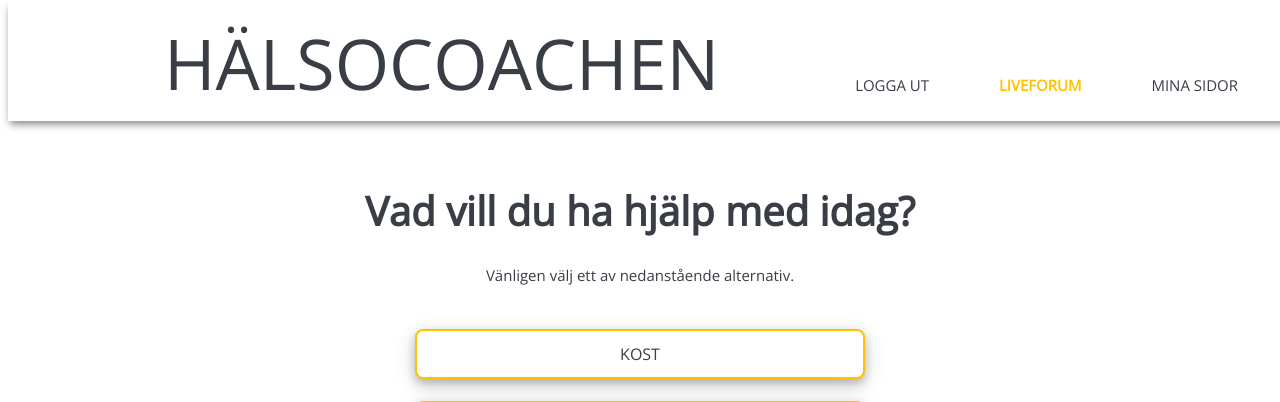
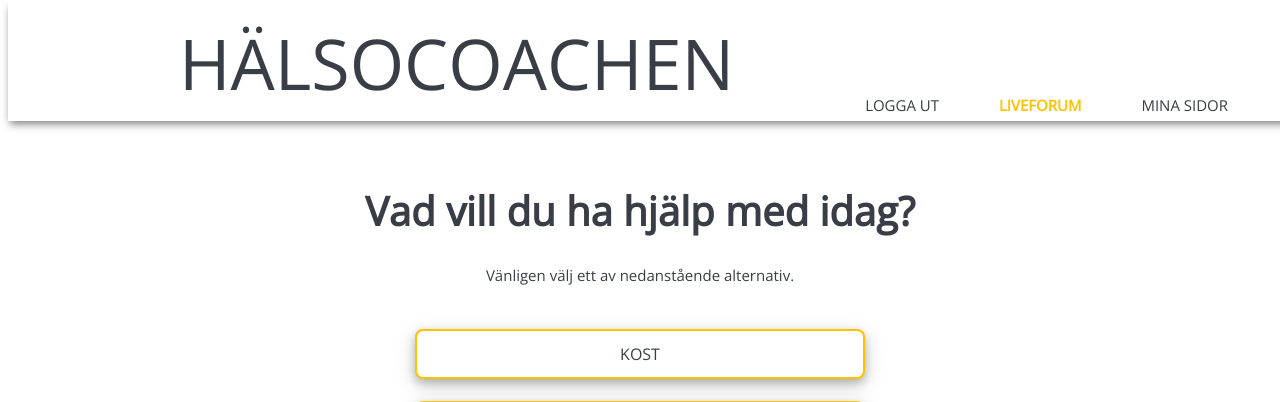
Before and after one commit to Jummis/Projektet, a PHP site: page /chatOptions.php in a window 1280 px wide. Shown: the top 402 px of the page. Run offline with PHP 8.4, Linux system fonts and the light colour scheme.

Commit message:
Flyttat linksen på ul

```diff
--- a/main.css
+++ b/main.css
@@ -8,6 +8,7 @@ body{
 #Logga{
     font-size: 70px;
     color: #393E46;
+    margin-top: 80px;
 }
 
 .box{
@@ -130,9 +131,8 @@ li {
 li a {
     display: block;
     text-align: center;
-    padding: 20px;
-    padding-right: 50px;
-    margin-top: 40px;
+    padding-right: 60px;
+    margin-top: 80px;
     text-decoration: none;
     color: #393E46;
 }
```
